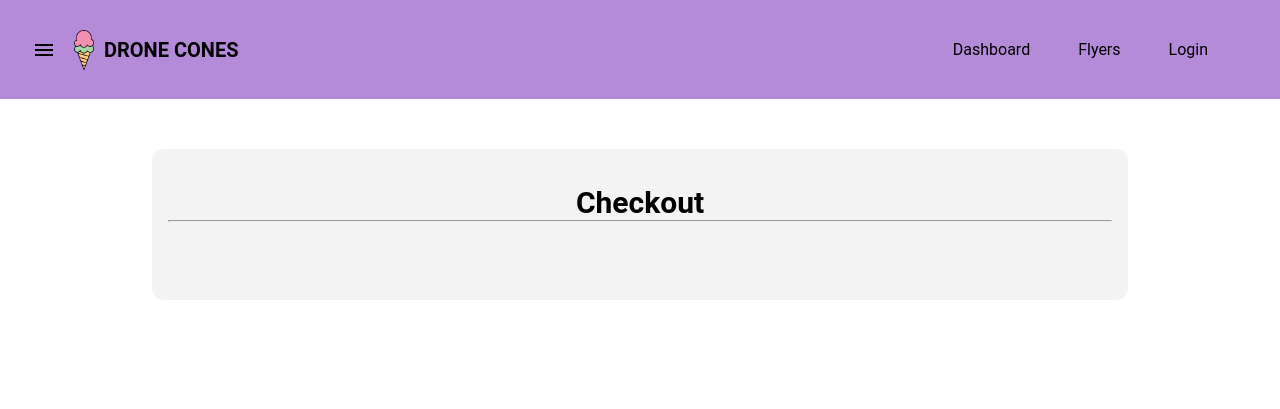
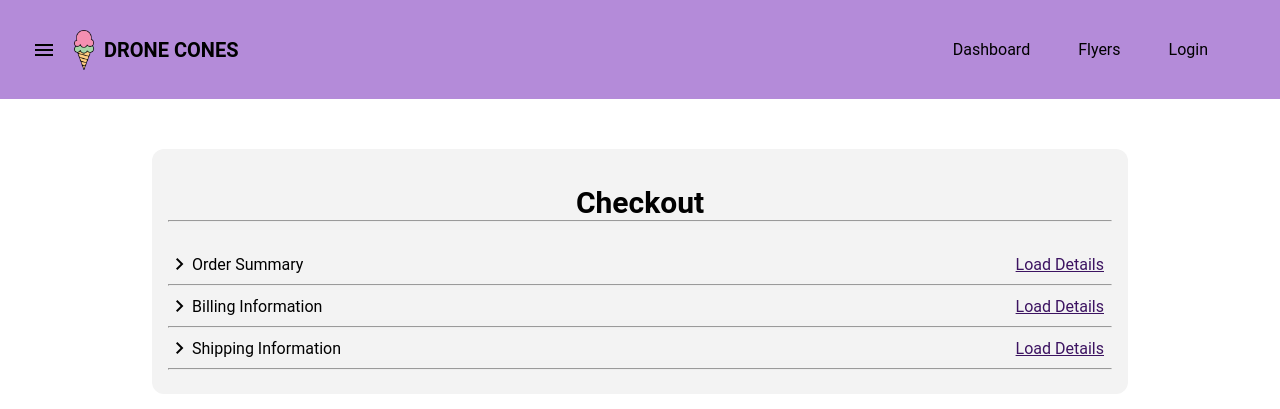
Before and after one commit to Darkmono112/Hacksmith2023, a Django app: page /checkout/ in a window 1280 px wide. Shown: the top 409 px of the page. Run offline with Django 4.2, Linux system fonts and the light colour scheme.

Commit message:
Checkout screen work

```diff
--- a/DroneCones/DroneConesApp/static/DroneConesApp/css/orderpage.css
+++ b/DroneCones/DroneConesApp/static/DroneConesApp/css/orderpage.css
@@ -1,3 +1,17 @@
+:root {
+    --nav-bar-color: #B48BD9;
+    --text-color: #000000;
+    --button-color: #3C1361;
+    --text-button-color: #FFFFFF;
+    --background-color: #FFFFFF;
+    --input-text-color: rgba(0, 0, 0, 0.50);
+    --font-family: 'Roboto', sans-serif;
+}
+
+body {
+    font-family: var(--font-family);
+}
+
 .dot {
     height: 50px;
     width: 50px;
@@ -126,3 +140,69 @@
 .order-entry span{
     font-size: 20px;
 }
+
+.section-container {
+    display: flex;
+    flex-direction: row;
+    width: 100%;
+}
+
+.section-title-container {
+    display: flex;
+    flex-direction: row;
+    width: 100%;
+    justify-content: space-between;
+    align-items: center;
+    cursor: pointer;
+}
+
+.title {
+    display: flex;
+    flex-direction: row;
+    align-items: center;
+}
+
+.section-new-container {
+    display: flex;
+    flex-direction: row;
+    width: 100%;
+    align-items: center;
+    justify-content: space-between;
+}
+
+.load-details {
+    text-decoration: underline;
+    color: var(--button-color);
+    cursor: pointer;
+    font-weight: 400;
+    margin: 8px;
+}
+
+#summary-chevron,
+#billing-chevron,
+#shipping-chevron {
+    transform: none;
+    transition: transform 0.3s ease;
+}
+
+#summary-chevron[data-display="true"],
+#billing-chevron[data-display="true"],
+#shipping-chevron[data-display="true"] {
+    transform: rotate(90deg);
+}
+
+.shipping-container,
+.billing-container,
+.summary-container {
+    display: none;
+    margin: 0px 24px 0px 24px;
+}
+
+.shipping-container[data-display="true"],
+.billing-container[data-display="true"],
+.summary-container[data-display="true"] {
+    display: flex;
+    flex-direction: column;
+    justify-content: center;
+    align-items: center;
+}
--- /dev/null
+++ b/DroneCones/DroneConesApp/static/DroneConesApp/order.js
@@ -0,0 +1,61 @@
+const summarySection = document.getElementById('summary');
+const billingSection = document.getElementById('billing');
+const shippingSection = document.getElementById('shipping');
+
+const summaryContainer = document.getElementById('summary-container');
+const billingContainer = document.getElementById('billing-container');
+const shippingContainer = document.getElementById('shipping-container');
+
+const summaryChevron = document.getElementById('summary-chevron');
+const billingChevron = document.getElementById('billing-chevron');
+const shippingChevron = document.getElementById('shipping-chevron');
+
+let isSummaryOpen = false;
+let isBillingOpen = false;
+let isShippingOpen = false;
+
+function closeOthers(section) {
+    if (section === 'summary') {
+        isBillingOpen = false;
+        isShippingOpen = false;
+        billingContainer.dataset.display=`${isBillingOpen}`;
+        shippingContainer.dataset.display=`${isShippingOpen}`;
+        billingChevron.dataset.display=`${isBillingOpen}`;
+        shippingChevron.dataset.display=`${isShippingOpen}`;
+    } else if (section === 'billing') {
+        isSummaryOpen = false;
+        isShippingOpen = false;
+        summaryContainer.dataset.display=`${isSummaryOpen}`;
+        shippingContainer.dataset.display=`${isShippingOpen}`;
+        summaryChevron.dataset.display=`${isSummaryOpen}`;
+        shippingChevron.dataset.display=`${isShippingOpen}`;
+    } else if (section === 'shipping') {
+        isSummaryOpen = false;
+        isBillingOpen = false;
+        summaryContainer.dataset.display=`${isSummaryOpen}`;
+        billingContainer.dataset.display=`${isBillingOpen}`;
+        summaryChevron.dataset.display=`${isSummaryOpen}`;
+        billingChevron.dataset.display=`${isBillingOpen}`;
+    }
+}
+
+summarySection.addEventListener('click', () => {
+    closeOthers('summary')
+    isSummaryOpen = !isSummaryOpen;
+    summaryContainer.dataset.display=`${isSummaryOpen}`;
+    summaryChevron.dataset.display=`${isSummaryOpen}`;
+});
+
+billingSection.addEventListener('click', () => {
+    closeOthers('billing')
+    isBillingOpen = !isBillingOpen;
+    billingContainer.dataset.display=`${isBillingOpen}`;
+    billingChevron.dataset.display=`${isBillingOpen}`;
+});
+
+shippingSection.addEventListener('click', () => {
+    closeOthers('shipping')
+    isShippingOpen = !isShippingOpen;
+    shippingContainer.dataset.display=`${isShippingOpen}`;
+    shippingChevron.dataset.display=`${isShippingOpen}`;
+});
--- a/DroneCones/DroneConesApp/templates/DroneConesApp/Orders/checkout.html
+++ b/DroneCones/DroneConesApp/templates/DroneConesApp/Orders/checkout.html
@@ -4,12 +4,79 @@
 
 {% load static %}
 {% block content %}
+<link rel="stylesheet" href="https://fonts.googleapis.com/css2?family=Material+Symbols+Outlined:opsz,wght,FILL,GRAD@20..48,100..700,0..1,-50..200" />
 <link rel="stylesheet" href="{% static 'DroneConesApp/css/orderpage.css' %}">
+<script src="{% static 'DroneConesApp/order.js'%}" defer></script>
 <div class="content-container">
     <h1 style="text-align: center; font-size: 30px">Checkout</h1>
     <hr style="margin-top: -20px; margin-bottom: 30px">
-    <div class="sub-content-container">
+    <!-- <div class="sub-content-container"> -->
+        <div class="section-container">
+            <div class="section-title-container" id="summary">
+                <div class="title">
+                    <span class="material-symbols-outlined chevron" id="summary-chevron">
+                        chevron_right
+                    </span>
+                    <span>
+                        Order Summary
+                    </span>
+                </div>
+                <div>
+                    <span class="load-details">
+                        Load Details
+                    </span>
+                </div>
+            </div>
+        </div>
+        <div class="summary-container" id="summary-container">
+            <div>Order Total</div>
+            <div class="item-table">
 
-    </div>
+            </div>
+        </div>
+        <hr>
+        <div class="section-container">
+            <div class="section-title-container" id="billing">
+                <div class="title">
+                    <span class="material-symbols-outlined chevron" id="billing-chevron">
+                        chevron_right
+                    </span>
+                    <span>
+                        Billing Information
+                    </span>
+                </div>
+                <div>
+                    <span class="load-details">
+                        Load Details
+                    </span>
+                </div>
+            </div>
+        </div>
+        <div class="billing-container" id="billing-container">
+
+        </div>
+        <hr>
+        <div class="section-container">
+            <div class="section-title-container chevron" id="shipping">
+                <div class="title">
+                    <span class="material-symbols-outlined" id="shipping-chevron">
+                        chevron_right
+                    </span>
+                    <span>
+                        Shipping Information
+                    </span>
+                </div>
+                <div>
+                    <span class="load-details">
+                        Load Details
+                    </span>
+                </div>
+            </div>
+        </div>
+        <div class="shipping-container" id="shipping-container">
+
+        </div>
+        <hr>
+    <!-- </div> -->
 </div>
 {% endblock %}
```
